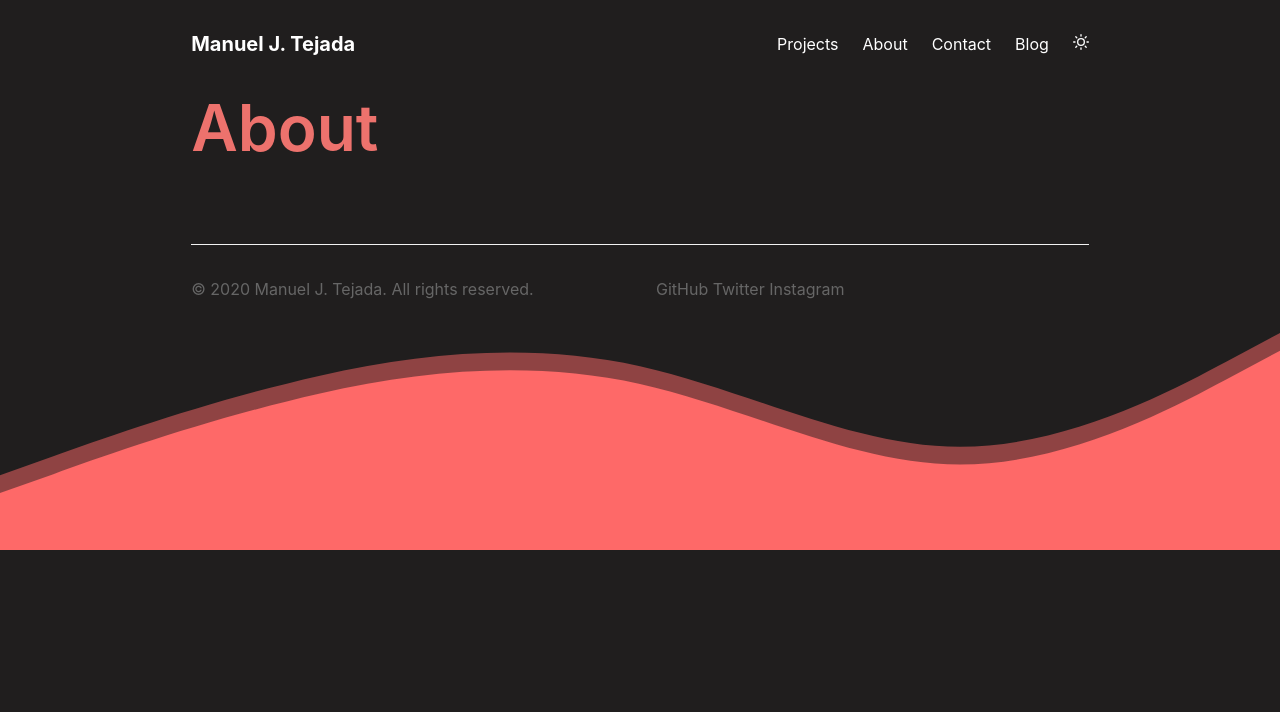
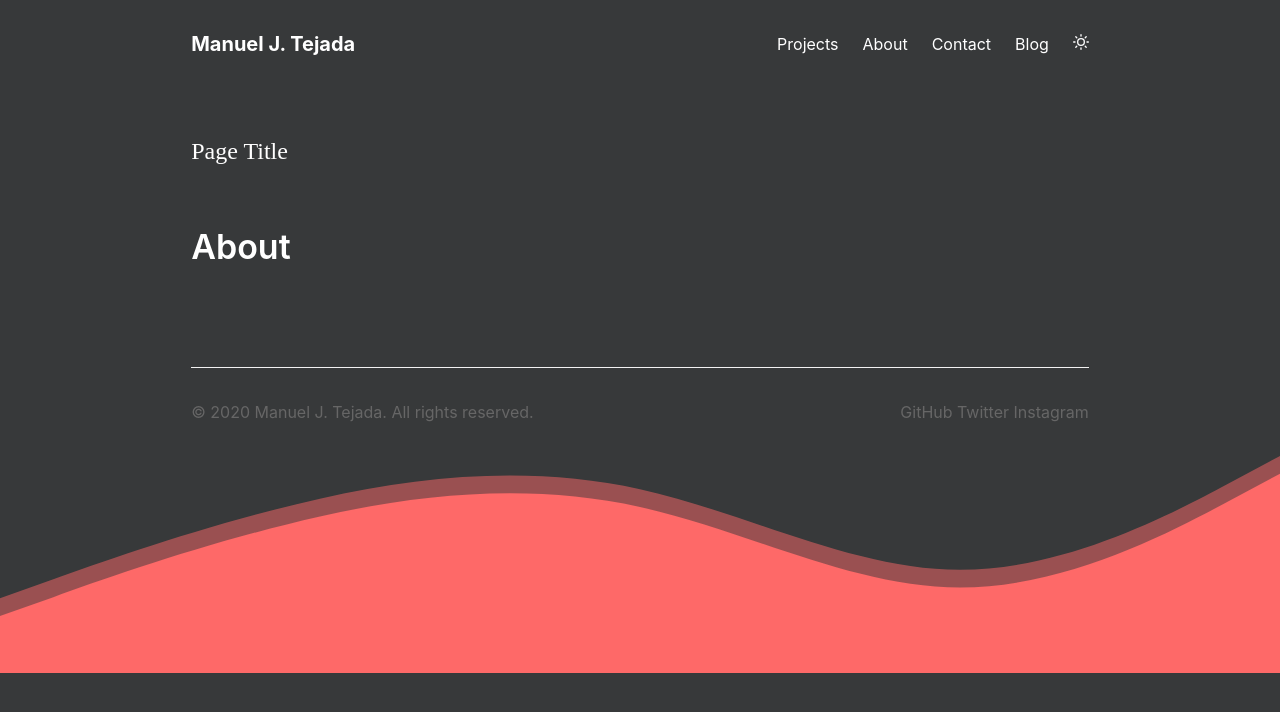
Before and after one commit to manueljtejada/website, a Gatsby site: page /about in a window 1280 px wide. Built offline with nearby package versions, Linux system fonts and the light colour scheme; Gatsby itself is replaced by a stand-in of ours.

Commit message:
Clean up

```diff
--- a/src/components/Footer.tsx
+++ b/src/components/Footer.tsx
@@ -21,7 +21,7 @@ export default function Footer() {
         <hr />
         <Grid my="2rem">
           <Box>© 2020 Manuel J. Tejada. All rights reserved.</Box>
-          <Box>GitHub Twitter Instagram</Box>
+          <Box style={{ textAlign: "right" }}>GitHub Twitter Instagram</Box>
         </Grid>
       </Container>
       <img src={wave} alt="Red wave graphic" width="100%" height="auto" />
--- a/src/components/Hero.tsx
+++ b/src/components/Hero.tsx
@@ -21,8 +21,9 @@ const Wrapper = styled.div`
 `;
 
 const Title = styled.h1`
-  font-size: 4rem;
+  font-size: 4em;
   font-weight: 600;
+  color: ${(props) => props.theme.colors.secondary};
   line-height: 1.25;
   margin-bottom: 1.25rem;
 `;
--- a/src/components/Layout.tsx
+++ b/src/components/Layout.tsx
@@ -5,6 +5,7 @@ import Helmet from "react-helmet";
 import Footer from "./Footer";
 import Menu from "./Menu/Menu";
 import Container from "./ui/components/Container";
+import { Box } from "./ui/components";
 
 const Layout: React.FC = ({ children, ...rest }) => {
   const data = useStaticQuery(METADATA_QUERY);
@@ -16,7 +17,12 @@ const Layout: React.FC = ({ children, ...rest }) => {
         <title>{title}</title>
         <meta name="description" content={description} />
       </Helmet>
-      <Menu bg="grayLighter" />
+      <Menu bg="accent" />
+      <Box bg="accent" pt="3rem" pb="1rem" mb="2rem">
+        <Container>
+          <h4>Page Title</h4>
+        </Container>
+      </Box>
       <Container>{children}</Container>
       <Footer />
     </>
--- a/src/components/Menu/Menu.tsx
+++ b/src/components/Menu/Menu.tsx
@@ -1,5 +1,6 @@
 import React from "react";
 import styled from "styled-components";
+import { Box } from "../ui/components";
 import Container from "../ui/components/Container";
 import Logo from "./Logo";
 import MenuList from "./MenuList";
@@ -11,7 +12,8 @@ const Grid = styled.div`
 `;
 
 interface MenuProps {
-  siteName: string;
+  siteName?: string;
+  bg?: string;
 }
 
 const pages = [
@@ -21,13 +23,15 @@ const pages = [
   { title: "Blog", slug: "blog" },
 ];
 
-export default function Menu({ siteName = "Manuel J. Tejada" }: MenuProps) {
+export default function Menu({ siteName = "Manuel J. Tejada", bg }: MenuProps) {
   return (
-    <Container>
-      <Grid>
-        <Logo siteName="Manuel J. Tejada" />
-        <MenuList items={pages} />
-      </Grid>
-    </Container>
+    <Box bg={bg}>
+      <Container>
+        <Grid>
+          <Logo siteName={siteName} />
+          <MenuList items={pages} />
+        </Grid>
+      </Container>
+    </Box>
   );
 }
--- a/src/components/ui/components/Button.tsx
+++ b/src/components/ui/components/Button.tsx
@@ -2,8 +2,8 @@ import styled from "styled-components";
 
 const Button = styled.button`
   color: ${(props) => props.theme.colors.white};
-  border: 4px solid ${(props) => props.theme.colors.secondary.main};
-  background: ${(props) => props.theme.colors.secondary.main};
+  border: 4px solid ${(props) => props.theme.colors.secondary};
+  background: ${(props) => props.theme.colors.secondary};
   font-size: 1rem;
   padding: 0.5em 1.5em;
   border-radius: 3px;
@@ -11,7 +11,7 @@ const Button = styled.button`
   transition: all 0.2s;
 
   &:hover {
-    background: ${(props) => props.theme.colors.secondary.dark};
+    background: ${(props) => props.theme.colors.secondary};
     cursor: pointer;
     transition: all 0.2s;
   }
--- a/src/components/ui/theme.tsx
+++ b/src/components/ui/theme.tsx
@@ -12,6 +12,7 @@ export const lightTheme = {
   colors: {
     primary: "#52BBDE",
     secondary: "#ED726D",
+    accent: "#F3F5F7",
     background: "#fff",
     contrast: "#000",
     grayLight: "#666666",
@@ -24,23 +25,9 @@ export const darkTheme = {
   colors: {
     primary: "#52BBDE",
     secondary: "#ED726D",
-    background: "#201E1E",
+    accent: "#37393a",
+    background: "#37393A",
     contrast: "#fff",
-    grayLight: "#666666",
-    grayLighter: "#F2F2F2",
-  },
-};
-
-export default {
-  colors: {
-    primary: "#52BBDE",
-    secondary: "#ED726D",
-    // secondary: {
-    //   main: "",
-    //   dark: "#E66E6A",
-    // },
-    white: "#fff",
-    black: "#000",
     grayLight: "#666666",
     grayLighter: "#F2F2F2",
   },
@@ -69,20 +56,21 @@ export const GlobalStyle = createGlobalStyle`
   }
 
   h1 {
-    font-size: 4em;
+    font-size: 2.125em;
     font-weight: 600;
-    color: ${(props) => props.theme.colors.secondary};
     line-height: 1.25;
-    margin-bottom: 1.25rem;
+    margin-bottom: 1.25em;
   }
 
-  /* h2 {
-
-  } */
+  h2 {
+    font-size: 1.5em;
+    line-height: 1.25;
+    margin-bottom: 1.5em;
+  }
 
   h3 {
     font-family: ${(props) => props.theme.fontFamilySerif};
-    font-size: 2em;
+    font-size: 1.25em;
     font-weight: 800;
     line-height: 1.25;
     margin-bottom: 1.25em;
@@ -104,4 +92,13 @@ export const GlobalStyle = createGlobalStyle`
     margin-bottom: 1em;
     text-transform: uppercase;
   }
+
+  strong {
+    font-weight: bold;
+  }
+
+  a {
+    color: inherit;
+    text-decoration: none;
+  }
 `;
--- a/src/pages/index.tsx
+++ b/src/pages/index.tsx
@@ -22,7 +22,7 @@ type IndexQueryType = {
 
 const IndexPage = (props: PageProps<IndexQueryType>) => {
   const { projects } = props.data;
-  console.log({ projects });
+
   return (
     <main>
       <title>Home Page</title>
```
Also changed, not shown: src/components/AvatarHexagon.tsx (deleted, +0 -58 lines).
